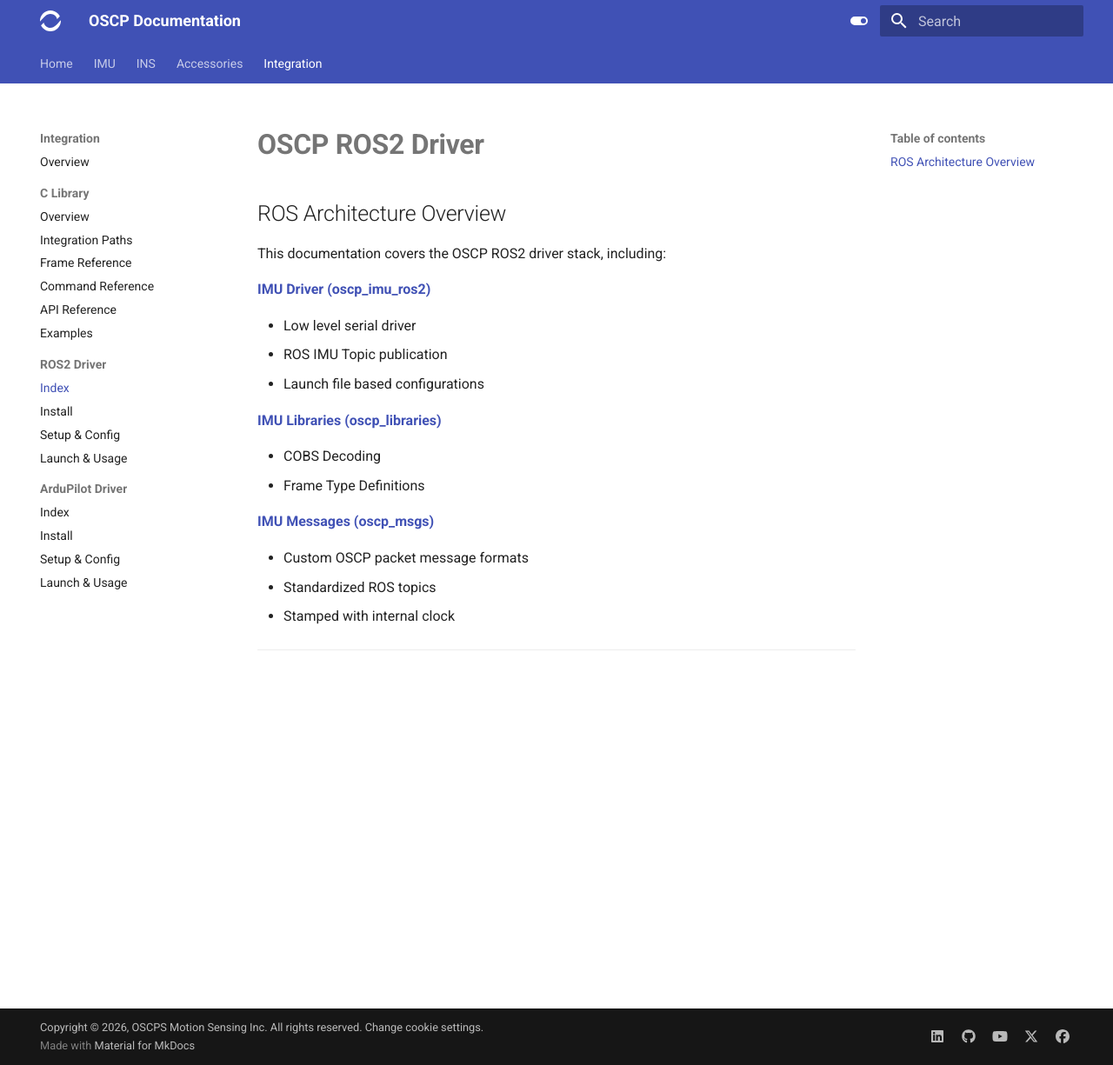
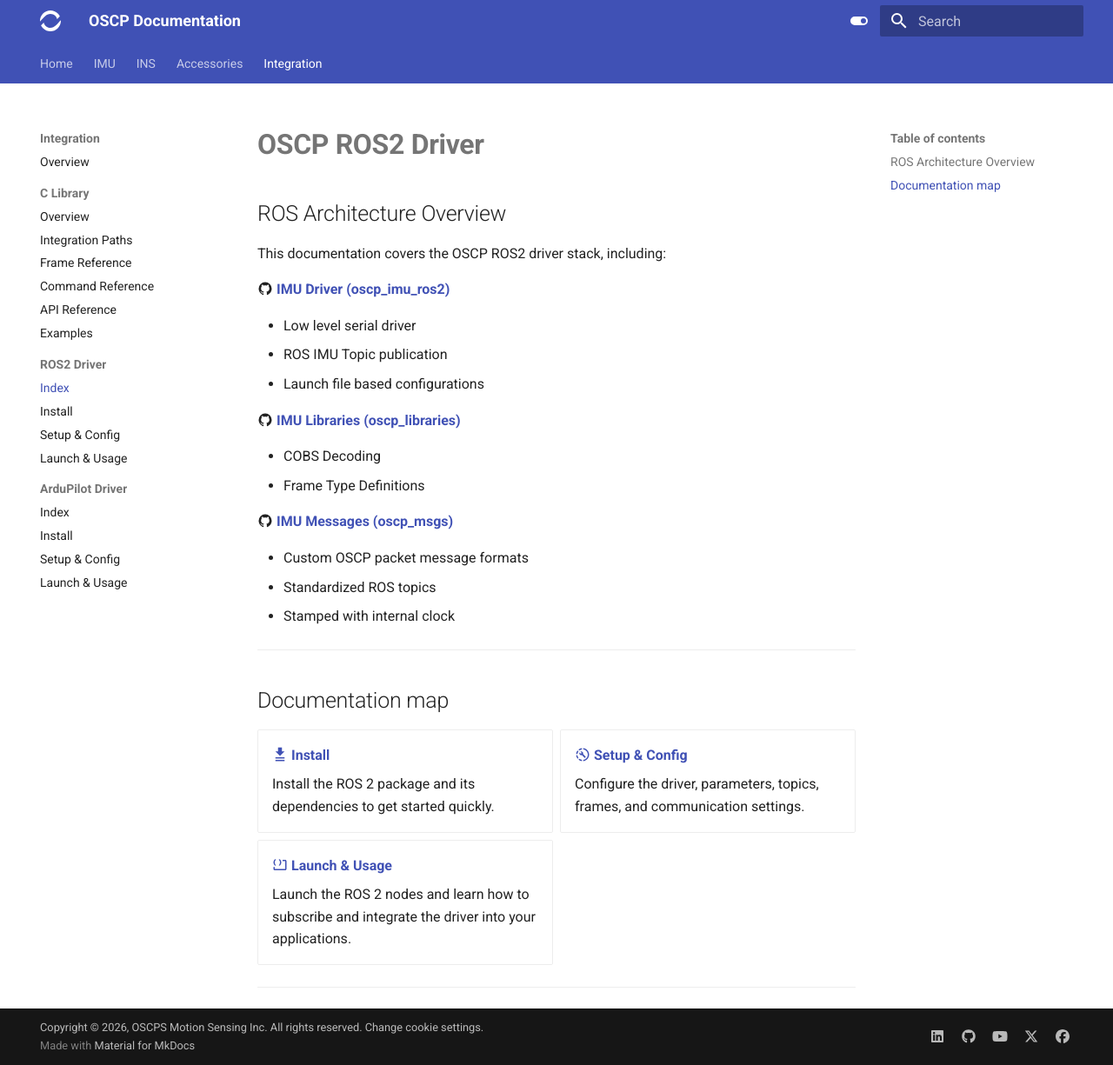
Before and after one commit to OSCPS/docs, an MkDocs documentation site: the page built from docs/Integration/ROS2/index.md, in a window 1280 px wide and 1225 px high. Shown: the whole window at 87% size. Built offline with MkDocs 1.6.1 and Material for MkDocs 9.7.7, drawn with Linux system fonts in a browser that asks for light colours.

Commit message:
feat: few improvements on ROS2 (documentation maps)

```diff
--- a/docs/Integration/ROS2/index.md
+++ b/docs/Integration/ROS2/index.md
@@ -26,3 +26,23 @@
     </ul>
 
 ---
+
+## Documentation map
+
+<div class="grid cards" markdown>
+
+-   [__:material-download-multiple: Install__](install.md)
+
+    Install the ROS 2 package and its dependencies to get started quickly.
+
+-   [__:material-progress-wrench: Setup & Config__](setup.md)
+
+    Configure the driver, parameters, topics, frames, and communication settings.
+
+-   [__:material-code-block-parentheses: Launch & Usage__](launch.md)
+
+    Launch the ROS 2 nodes and learn how to subscribe and integrate the driver into your applications.
+
+</div>
+
+---
--- a/mkdocs.yml
+++ b/mkdocs.yml
@@ -115,10 +115,10 @@
     - ROS2 Driver:
         - Index: Integration/ROS2/index.md
         - Install: Integration/ROS2/install.md
-        - Setup & Config: Integration/ROS2/setup_config.md
+        - Setup & Config: Integration/ROS2/setup.md
         - Launch & Usage: Integration/ROS2/launch.md
     - ArduPilot Driver:
         - Index: Integration/ArduPilot/index.md
         - Install: Integration/ArduPilot/install.md
-        - Setup & Config: Integration/ArduPilot/setup_config.md
+        - Setup & Config: Integration/ArduPilot/setup.md
         - Launch & Usage: Integration/ArduPilot/launch.md
```
Also changed, not shown: other parts of docs/Integration/ROS2/index.md (+3 -3 lines), docs/Integration/ArduPilot/install.md (+2 -3 lines), docs/Integration/ArduPilot/launch.md (+2 -3 lines), docs/Integration/ArduPilot/setup.md (added, +3 -0 lines), docs/Integration/ArduPilot/setup_config.md (deleted, +0 -4 lines), docs/Integration/ROS2/launch.md (+0 -2 lines), docs/Integration/ROS2/setup.md (renamed from docs/Integration/ROS2/setup_config.md, +2 -2 lines).
